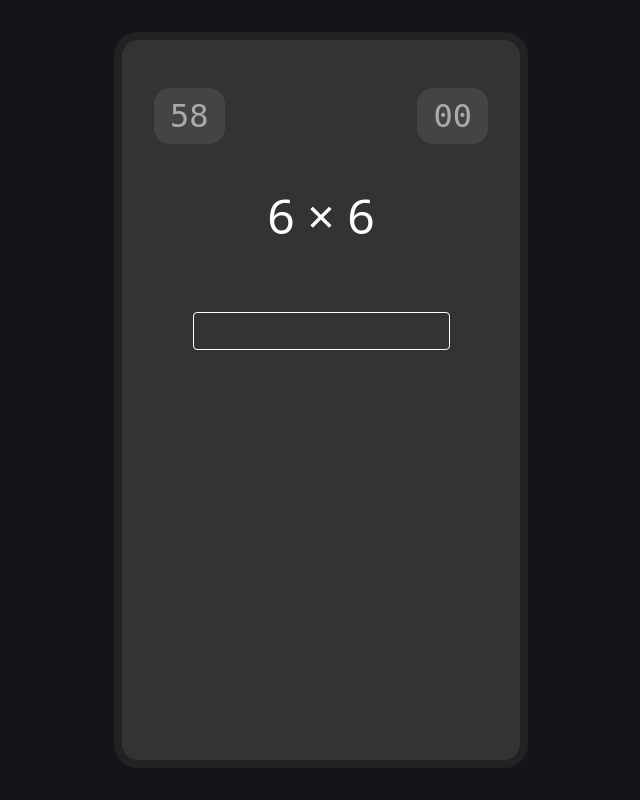
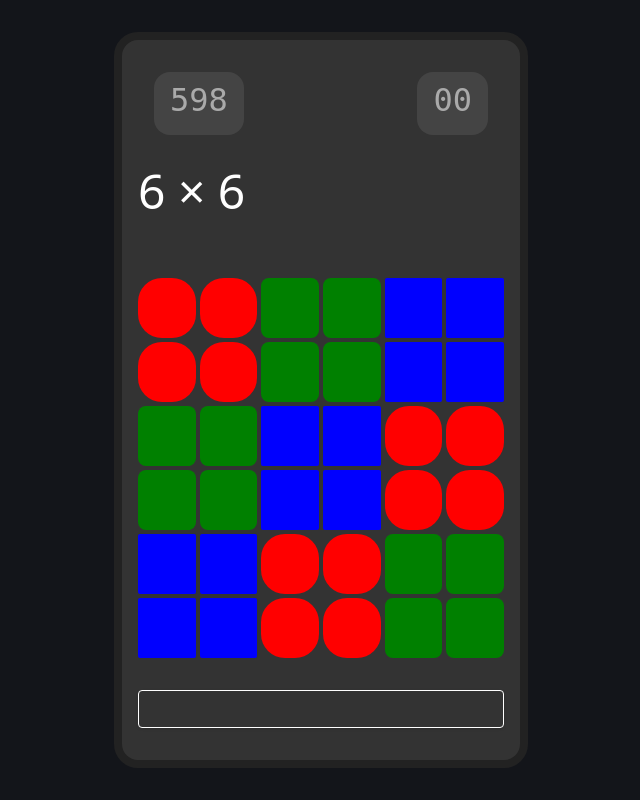
Before and after one commit to software-factory-collective/mabocados, an Astro site in the folder projects/site/: page /demo/multibocados in a window 1280 px wide. Both pictures are taken after a click on the button "Start". Shown: the whole page, without its empty margins (319-959 px from the left). Built offline with nearby package versions, Linux system fonts and the light colour scheme; Astro itself is replaced by a stand-in of ours.

Commit message:
feat: improve styling

```diff
--- a/projects/site/src/components/games/MultibocadosComponent.vue
+++ b/projects/site/src/components/games/MultibocadosComponent.vue
@@ -15,7 +15,7 @@ const interval = ref<number | undefined>(undefined);
 
 function start() {
   isStarted.value = true;
-  timeLeft.value = 60;
+  timeLeft.value = 600;
   gridSquares.value = [];
 
   // TODO: is there a better way to handle the timer in vue??
@@ -80,12 +80,9 @@ function checkAnswer() {
 
 <template>
   <main>
-    <div
-      class="game-field flex flex-col items-center"
-      :class="showError ? 'error' : ''"
-    >
+    <div id="game-field" :class="showError ? 'error' : ''">
       <template v-if="isStarted && timeLeft > 0">
-        <div class="w-full m-4 flex flex-row justify-between items-center">
+        <div id="status-row">
           <div class="number-box">
             {{ timeLeft.toString().padStart(2, "0") }}
           </div>
@@ -93,9 +90,9 @@ function checkAnswer() {
             {{ score.toString().padStart(2, "0") }}
           </div>
         </div>
-        <div class="m-4 text-5xl">{{ width }} × {{ height }}</div>
+        <div id="factors" class="text-5xl">{{ width }} × {{ height }}</div>
         <div
-          class="grid gap-2"
+          id="grid"
           :style="{ gridTemplateColumns: 'repeat(' + width + ', 1fr)' }"
         >
           <div
@@ -105,6 +102,7 @@ function checkAnswer() {
           ></div>
         </div>
         <form
+          id="answers"
           @submit.prevent="checkAnswer"
           class="mb-4 mt-4"
           autocomplete="off"
@@ -122,7 +120,7 @@ function checkAnswer() {
         Start
       </button>
       <template v-else>
-        <div class="number-box">
+        <div class="large-box">
           {{ score }}
         </div>
         <button type="button" @click="start()" autofocus>Restart</button>
@@ -152,11 +150,12 @@ input {
   border: 1px white solid;
 }
 
-.game-field {
+#game-field {
   flex-grow: 1;
   display: flex;
   flex-direction: column;
-  align-items: center;
+  gap: 16px;
+  align-items: stretch;
   justify-content: stretch;
   aspect-ratio: 9/16;
   padding: 16px;
@@ -171,14 +170,45 @@ input {
 }
 
 @media screen and (orientation: portrait) {
-  .game-field {
+  #game-field {
     margin: auto 16px;
   }
 }
 @media screen and (orientation: landscape) {
-  .game-field {
+  #game-field {
     margin: 16px auto;
   }
+}
+
+#status-row {
+  flex: 1;
+  display: flex;
+  flex-direction: row;
+  justify-content: space-between;
+}
+
+#factors {
+  flex: 1;
+}
+
+#grid {
+  flex: 4;
+  container-type: size;
+  display: grid;
+  gap: 4px;
+}
+
+#answer {
+  flex: 2;
+}
+.large-box {
+  aspect-ratio: 1;
+  display: flex;
+  align-items: center;
+  justify-content: center;
+  background: #444;
+  border-radius: 16px;
+  font-size: 10vh;
 }
 .number-box {
   margin: 16px;
@@ -191,8 +221,6 @@ input {
 }
 
 .sq {
-  width: 3%;
-  height: 3%;
   background: gray;
   border-radius: 8px;
 
```
